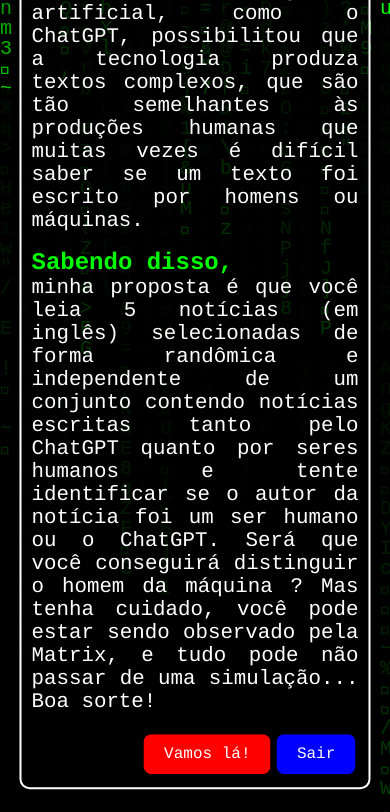
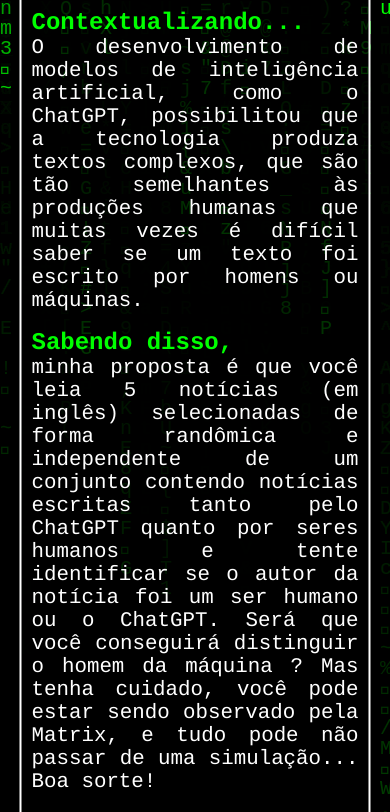
Before and after one commit to AmandaFI/TCC-site-font, a website built with Vite: page index.html in a window 390 px wide. Shown: the part 366-1178 px from the top of the page. Built offline with nearby package versions, Linux system fonts and the light colour scheme.

Commit message:
Mobile adaptation.

```diff
--- a/src/style.css
+++ b/src/style.css
@@ -108,7 +108,7 @@
 
 @media (max-height: 1000px) and (max-width: 450px) {
 	.info {
-		top: 40rem;
+		top: 45rem;
 	}
 	#canv {
 		height: 100%;
```
